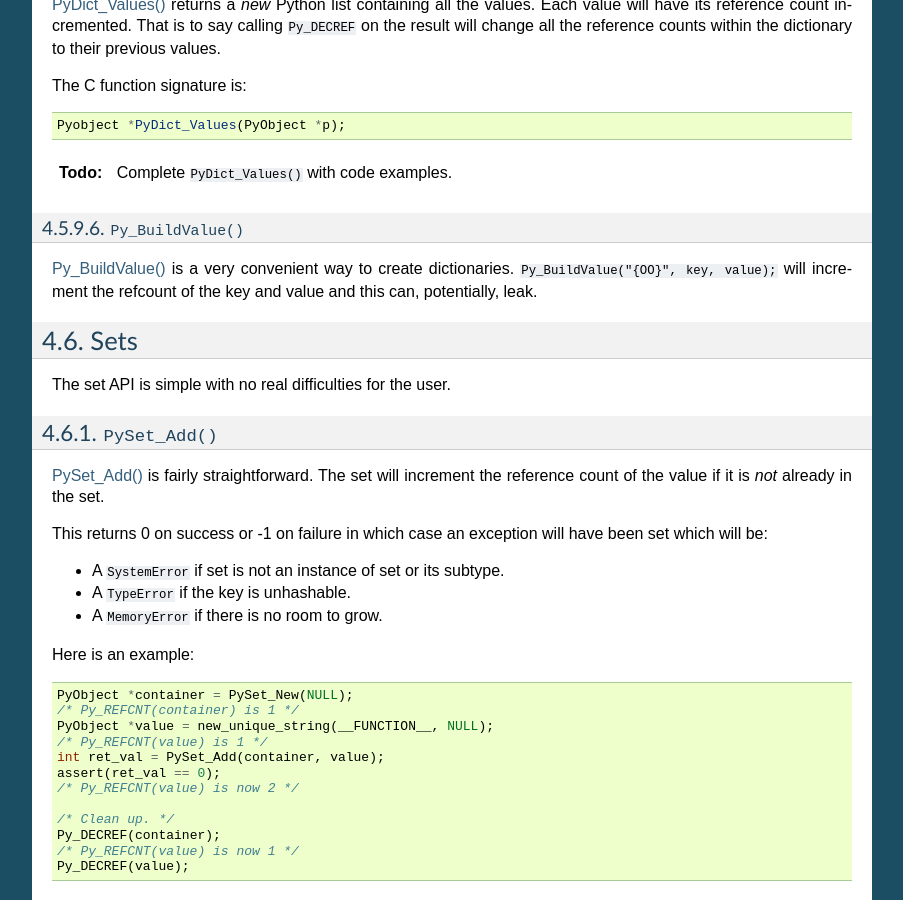
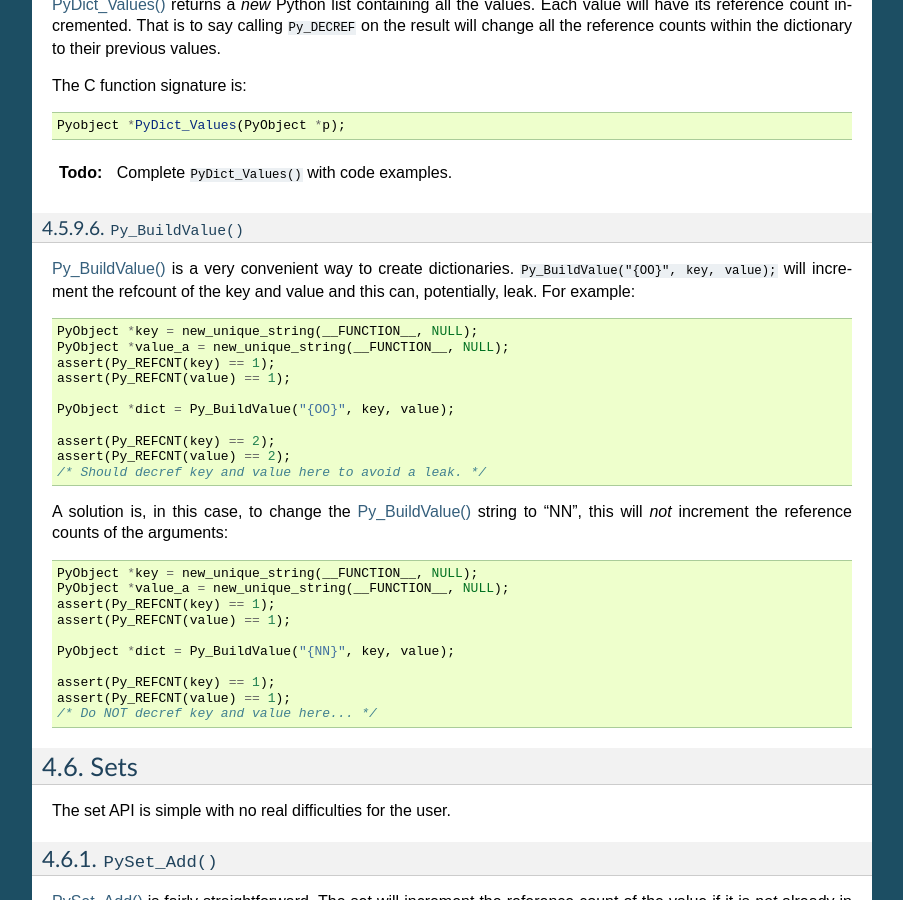
Before and after one commit to paulross/PythonExtensionPatterns, a Sphinx documentation site: the page built from doc/sphinx/source/containers_and_refcounts.rst, in a window 1280 px wide and 900 px high, scrolled down 23518 px. Shown: the whole window, without its empty margins (198-1101 px from the left). Built offline with Sphinx 7.4.7, drawn with Linux system fonts in a browser that asks for light colours.

Commit message:
Add index entries.

```diff
--- a/doc/sphinx/source/containers_and_refcounts.rst
+++ b/doc/sphinx/source/containers_and_refcounts.rst
@@ -652,7 +652,7 @@
 .. _chapter_containers_and_refcounts.tuples.Py_BuildValue:
 
 .. index::
-    single: Tuple; Py_BuildValue()
+    pair: Tuple; Py_BuildValue()
 
 ``Py_BuildValue()``
 -------------------
@@ -918,7 +918,7 @@
         assert(get_item == value);
 
 .. index::
-    single: List; Py_BuildValue()
+    pair: List; Py_BuildValue()
 
 .. _chapter_containers_and_refcounts.lists.Py_BuildValue:
 
@@ -1197,6 +1196,7 @@
     PyDict_SetDefaultRef(container, key, default_value, &result);
 
 .. index::
+    single: PyDict_SetDefaultRef(); Key Exists
     single: Dictionary; PyDict_SetDefaultRef(); Key Exists
 
 Key Exists
@@ -1261,6 +1261,7 @@
     * ``test_PyDict_SetDefaultRef_default_unused()``
 
 .. index::
+    single: PyDict_SetDefaultRef(); Key Does not Exist
     single: Dictionary; PyDict_SetDefaultRef(); Key Does not Exist
 
 Key Does not Exist
@@ -1421,6 +1427,7 @@
 
 
 .. index::
+    single: PyDict_Pop(); Key Exists
     single: Dictionary; PyDict_Pop(); Key Exists
 
 Key Exists
@@ -1471,6 +1478,7 @@
     * ``test_PyDict_Pop_key_present()``
 
 .. index::
+    single: PyDict_Pop(); Key Does not Exist
     single: Dictionary; PyDict_Pop(); Key Does not Exist
 
 Key Does not Exist
@@ -1739,6 +1752,7 @@
     Complete ``PyDict_Values()`` with code examples.
 
 .. index::
+    single: Py_BuildValue(); Dictionary
     single: Dictionary; Py_BuildValue()
 
 ``Py_BuildValue()``
@@ -1746,7 +1760,36 @@
 
 `Py_BuildValue()`_ is a very convenient way to create dictionaries.
 ``Py_BuildValue("{OO}", key, value);`` will increment the refcount of the key and value and this can,
-potentially, leak.
+potentially, leak. For example:
+
+.. code-block:: c
+
+    PyObject *key = new_unique_string(__FUNCTION__, NULL);
+    PyObject *value_a = new_unique_string(__FUNCTION__, NULL);
+    assert(Py_REFCNT(key) == 1);
+    assert(Py_REFCNT(value) == 1);
+
+    PyObject *dict = Py_BuildValue("{OO}", key, value);
+
+    assert(Py_REFCNT(key) == 2);
+    assert(Py_REFCNT(value) == 2);
+    /* Should decref key and value here to avoid a leak. */
+
+A solution is, in this case, to change the `Py_BuildValue()`_ string to "NN", this will *not* increment the
+reference counts of the arguments:
+
+.. code-block:: c
+
+    PyObject *key = new_unique_string(__FUNCTION__, NULL);
+    PyObject *value_a = new_unique_string(__FUNCTION__, NULL);
+    assert(Py_REFCNT(key) == 1);
+    assert(Py_REFCNT(value) == 1);
+
+    PyObject *dict = Py_BuildValue("{NN}", key, value);
+
+    assert(Py_REFCNT(key) == 1);
+    assert(Py_REFCNT(value) == 1);
+    /* Do NOT decref key and value here... */
 
 .. Links, mostly to the Python documentation:
 
```
Also changed, not shown: other parts of doc/sphinx/source/containers_and_refcounts.rst (+10 -1 lines).
